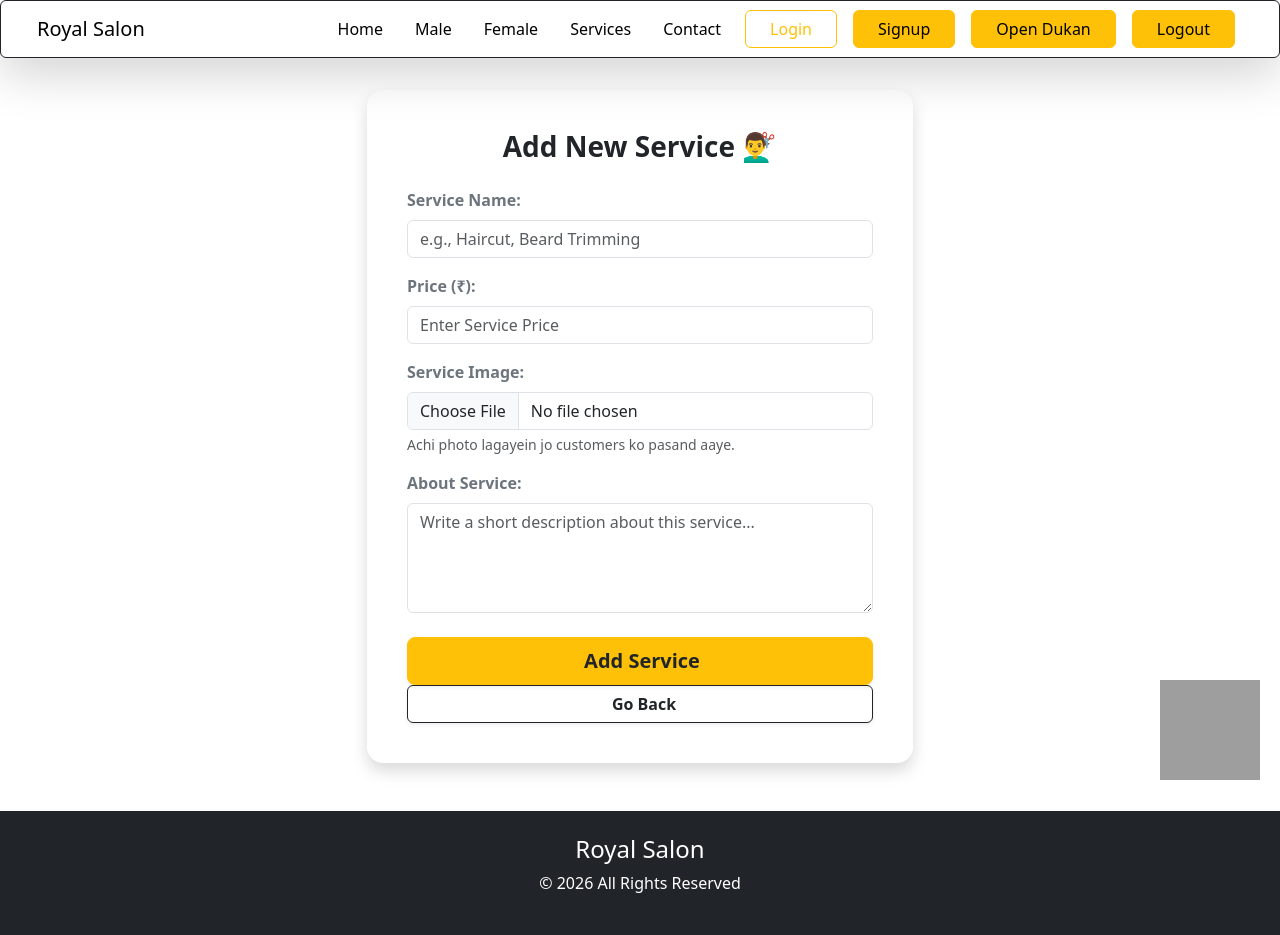
After one commit to adityakumar-ara/Smart-Salon, a Django app: page /shopkeeper/add_service/ in a window 1280 px wide. The commit adds this page. Run offline with Django 5.2, Linux system fonts and the light colour scheme; a user stored in the database is signed in; some libraries are stand-ins or nearby versions; grey boxes are pictures that could not be loaded.

Commit message:
add more

```diff
--- a/haircutservice/shopkeeper/urls.py
+++ b/haircutservice/shopkeeper/urls.py
@@ -4,4 +4,5 @@ urlpatterns = [
     path('opensalon/', views.opensalon, name='opensalon'),
     path('salondetail/', views.salon_views, name='salon_detail'),
     path('updatesalon/',views.edit_salon, name='edit_salon'),
+    path('add_service/',views.add_service, name='add_service'),
 ]
--- a/haircutservice/shopkeeper/views.py
+++ b/haircutservice/shopkeeper/views.py
@@ -1,6 +1,6 @@
 from django.shortcuts import render, redirect, get_object_or_404
 from accounts .models import CustomUser
-from .models import Salon, SalonImage
+from .models import *
 from django.contrib import messages
 from django.contrib.auth.decorators import login_required
 
@@ -27,7 +27,8 @@ def opensalon(request):
         if image:
             SalonImage.objects.create(
                 salon=new_salon,
-                image=image
+                image=image,
+                gender = gender,
             )
 
         messages.success(request, "Salon created successfully 🎉")
@@ -133,3 +134,29 @@ def edit_salon(request):
     }
 
     return render(request,'shopkeeper/updatesalon.html', context)
+
+@login_required(login_url='login')
+def add_service(request):
+    if request.method == "POST":
+       service_name = request.POST.get('service_name')
+       service_price = request.POST.get('service_price')
+       about_service = request.POST.get('about_service')
+       service_image = request.FILES.get('service_image')
+
+       try:
+            # Apne models.py ke hisaab se check kar lein (owner=request.user ya user=request.user)
+            current_salon = Salon.objects.filter(owner=request.user).first()
+       except Salon.DoesNotExist:
+            messages.error(request, "Pehle aapko apna Salon register karna padega!")
+            return redirect('home')
+
+       new_service = Service.objects.create(
+        salon=current_salon,
+        service_name = service_name,
+        service_price =service_price,
+        about_service = about_service,
+        service_image = service_image,
+        )
+       messages.success(request,"Your Service is added ")
+       return redirect('add_service')
+    return render(request,'shopkeeper/salon_service.html')
--- /dev/null
+++ b/haircutservice/static/css/service.css
@@ -0,0 +1 @@
+/* for mobile  */
--- /dev/null
+++ b/haircutservice/templates/shopkeeper/salon_service.html
@@ -0,0 +1,66 @@
+{% extends "main.html" %}
+{% load static %}
+ <link rel="stylesheet" href="{% static 'css/salon.css' %}">
+{% block content %}
+<div class="container mt-5">
+    <div class="row justify-content-center">
+        <div class="col-12 col-md-8 col-lg-6">
+
+            {% if messages %}
+            {% for message in messages %}
+            <div class="alert alert-success alert-dismissible fade show shadow-sm" role="alert">
+                {{ message }}
+                <button type="button" class="btn-close" data-bs-dismiss="modal" aria-label="Close"></button>
+            </div>
+            {% endfor %}
+            {% endif %}
+
+            <div class="card shadow border-0 rounded-4 p-4 bg-white">
+                <div class="card-body">
+                    <h3 class="card-title fw-bold text-dark mb-4 text-center">Add New Service 💇‍♂️</h3>
+
+                    <form action="{% url 'add_service' %}" method="POST" enctype="multipart/form-data">
+                        {% csrf_token %}
+
+                        <div class="mb-3">
+                            <label class="form-label fw-semibold text-secondary">Service Name:</label>
+                            <input type="text" name="service_name" class="form-control"
+                                placeholder="e.g., Haircut, Beard Trimming" required />
+                        </div>
+
+                        <div class="mb-3">
+                            <label class="form-label fw-semibold text-secondary">Price (₹):</label>
+                            <input type="number" name="service_price" class="form-control"
+                                placeholder="Enter Service Price" min="0" required />
+                        </div>
+
+                        <div class="mb-3">
+                            <label class="form-label fw-semibold text-secondary">Service Image:</label>
+                            <input type="file" name="service_image" class="form-control" accept="image/*" required />
+                            <div class="form-text text-muted small">Achi photo lagayein jo customers ko pasand aaye.
+                            </div>
+                        </div>
+
+                        <div class="mb-4">
+                            <label class="form-label fw-semibold text-secondary">About Service:</label>
+                            <textarea name="about_service" class="form-control" rows="4"
+                                placeholder="Write a short description about this service..." required></textarea>
+                        </div>
+
+                        <div class="d-grid">
+                            <button type="submit" class="btn btn-warning btn-lg fw-bold shadow-sm py-2 text-dark">
+                                <i class="fas fa-plus-circle me-1"></i> Add Service
+                            </button>
+                            <button onclick="history.back()" class="btn btn-outline-dark fw-bold shadow-sm px-4">
+                                <i class="fas fa-arrow-left me-2"></i> Go Back
+                            </button>
+                        </div>
+
+                    </form>
+                </div>
+            </div>
+
+        </div>
+    </div>
+</div>
+{% endblock %}
```
Also changed, not shown: haircutservice/shopkeeper/models.py (+10 -0 lines), haircutservice/static/css/profile.css (+24 -0 lines), haircutservice/templates/accounts/profile.html (+5 -3 lines), haircutservice/db.sqlite3, haircutservice/media/service/boys-buzz-cut.jpg (added), haircutservice/media/service/boys-buzz-cut_Tp3ZyOl.jpg (added), haircutservice/shopkeeper/migrations/0008_service.py (added), haircutservice/shopkeeper/migrations/0009_alter_service_about_service_and_more.py (added).
